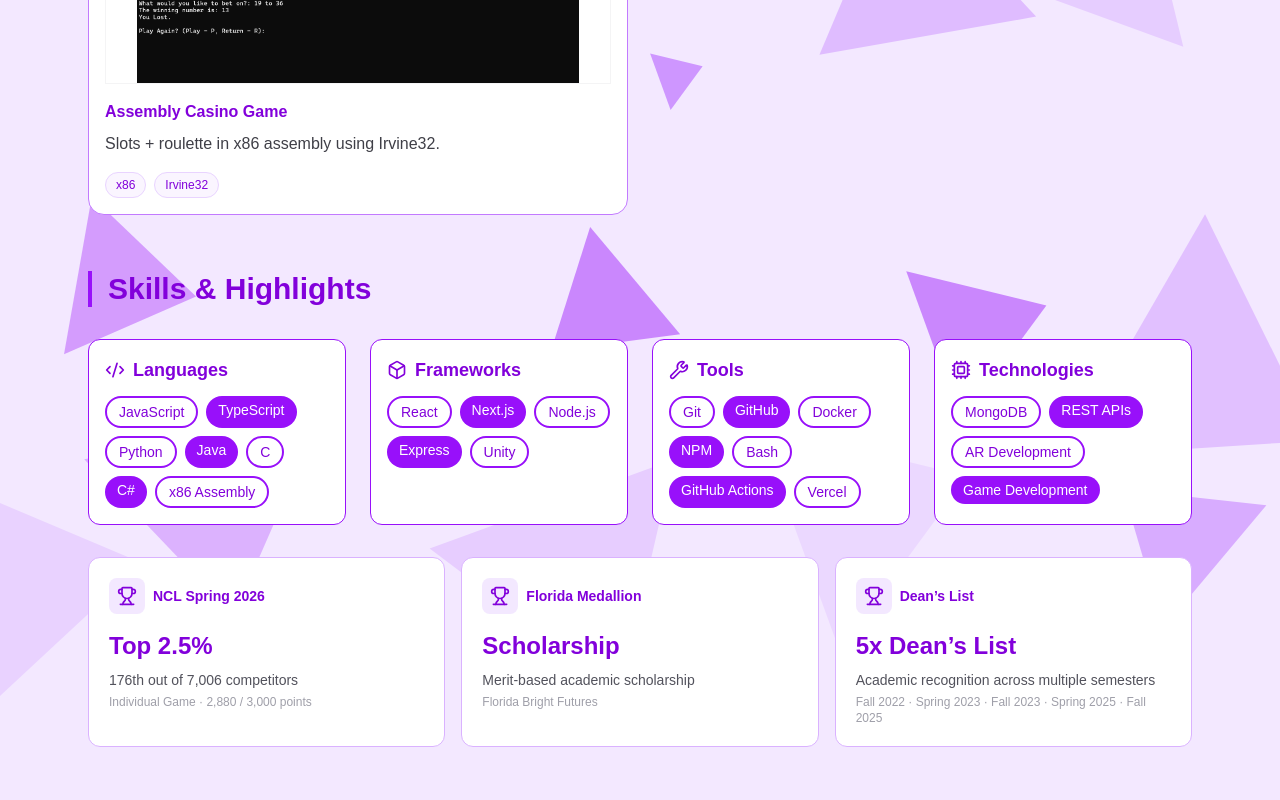
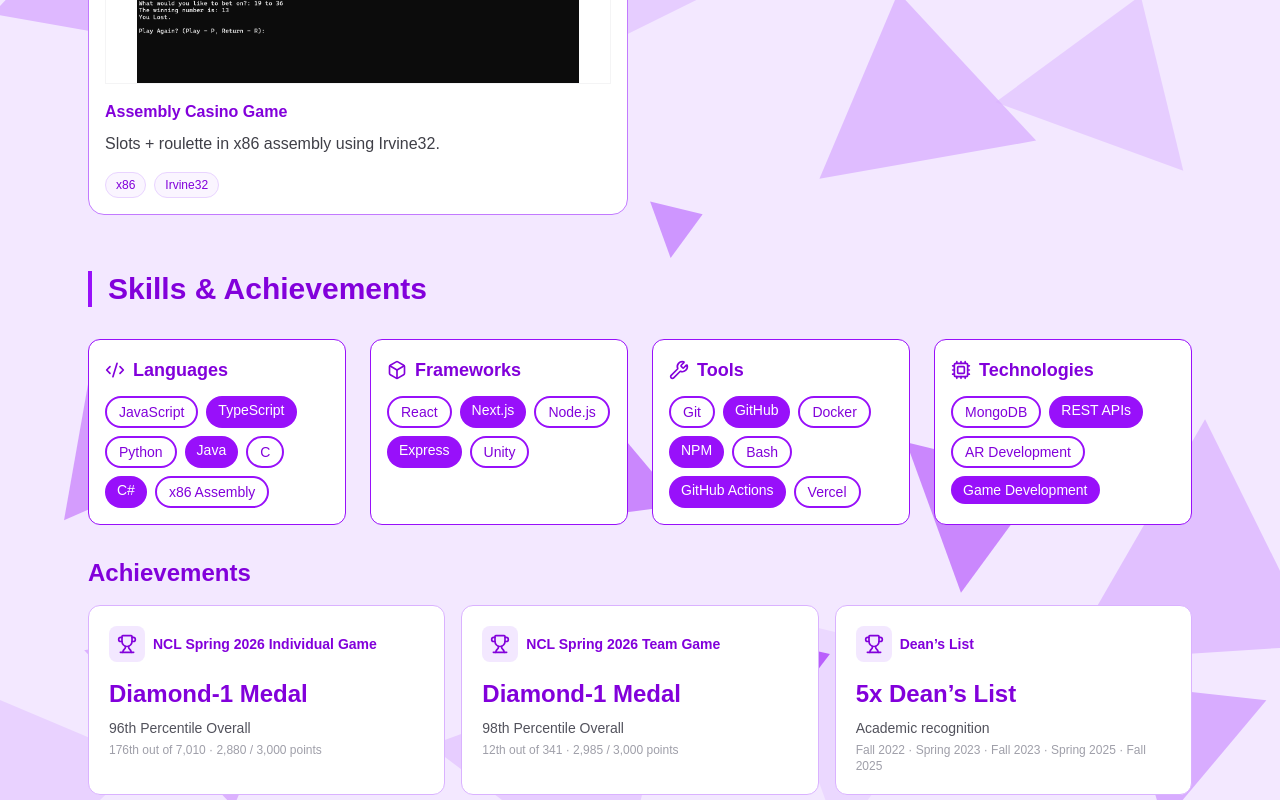
Before and after one commit to Dvizee/Vincenzo-portfolio, a Next.js app: page / in a window 1280 px wide. Shown: the part 2000-2800 px from the top of the page. Built offline with nearby package versions, Linux system fonts and the light colour scheme; a web font is replaced by a local one.

Commit message:
Added more to skills and achievements

```diff
--- a/src/app/page.tsx
+++ b/src/app/page.tsx
@@ -301,39 +301,66 @@ export default function Home() {
 </div>
 
 
-{/* Skills & Highlights */}
+{/* Skills & Achievements */}
 <div className="relative z-10 mx-auto max-w-6xl px-6 pt-4 pb-16 space-y-8">
 
   <h2 className="text-3xl font-semibold text-purple-700 border-l-4 border-purple-600 pl-4">
-    Skills & Highlights
+    Skills & Achievements
   </h2>
 
+  {/* Skills */}
   <div className="grid gap-6 sm:grid-cols-2 lg:grid-cols-4">
     <SkillGroup
       title="Languages"
-      skills={["JavaScript", "TypeScript", "Python", "Java", "C", "C#", "x86 Assembly"]}/>
+      skills={["JavaScript", "TypeScript", "Python", "Java", "C", "C#", "x86 Assembly"]}
+    />
 
     <SkillGroup
       title="Frameworks"
-      skills={["React", "Next.js", "Node.js", "Express", "Unity"]}/>
+      skills={["React", "Next.js", "Node.js", "Express", "Unity"]}
+    />
 
     <SkillGroup
       title="Tools"
-      skills={["Git", "GitHub", "Docker", "NPM", "Bash", "GitHub Actions", "Vercel"]}/>
+      skills={["Git", "GitHub", "Docker", "NPM", "Bash", "GitHub Actions", "Vercel"]}
+    />
 
     <SkillGroup
       title="Technologies"
-      skills={["MongoDB", "REST APIs", "AR Development", "Game Development"]}/>
+      skills={["MongoDB", "REST APIs", "AR Development", "Game Development"]}
+    />
   </div>
 
-  {/* Row 2: Highlights */}
-  <div className="grid gap-4 sm:grid-cols-3">
+  {/* Achievements */}
+  <div className="space-y-4">
+    <h3 className="text-2xl font-semibold text-purple-700">
+      Achievements
+    </h3>
+
+    <div className="grid gap-4 sm:grid-cols-2 lg:grid-cols-3">
       <HighlightCard
         icon={<Trophy size={20} />}
-      title="NCL Spring 2026"
-      value="Top 2.5%"
-      desc="176th out of 7,006 competitors"
-      detail="Individual Game · 2,880 / 3,000 points"/>
+        title="NCL Spring 2026 Individual Game"
+        value="Diamond-1 Medal"
+        desc="96th Percentile Overall"
+        detail="176th out of 7,010 · 2,880 / 3,000 points"
+      />
+
+      <HighlightCard
+        icon={<Trophy size={20} />}
+        title="NCL Spring 2026 Team Game"
+        value="Diamond-1 Medal"
+        desc="98th Percentile Overall"
+        detail="12th out of 341 · 2,985 / 3,000 points"
+      />
+
+      <HighlightCard
+        icon={<Trophy size={20} />}
+        title="Dean’s List"
+        value="5x Dean’s List"
+        desc="Academic recognition"
+        detail="Fall 2022 · Spring 2023 · Fall 2023 · Spring 2025 · Fall 2025"
+      />
 
       <HighlightCard
         icon={<Trophy size={20} />}
@@ -345,14 +372,22 @@ export default function Home() {
 
       <HighlightCard
         icon={<Trophy size={20} />}
-      title="Dean’s List"
-      value="5x Dean’s List"
-      desc="Academic recognition across multiple semesters"
-      detail="Fall 2022 · Spring 2023 · Fall 2023 · Spring 2025 · Fall 2025"
+        title="IBM SkillsBuild"
+        value="Digital Badge"
+        desc="Enterprise Design Thinking Practitioner"
+        detail="March 2026"
+      />
+
+      <HighlightCard
+        icon={<Trophy size={20} />}
+        title="IBM SkillsBuild"
+        value="Digital Badge"
+        desc="Make Agentic AI Work for You"
+        detail="March 2026"
       />
     </div>
   </div>
-
+</div>
 </section>
 
 {/* Gradient Transition */}
```
Lines whose indentation alone changed are shown as unchanged.
